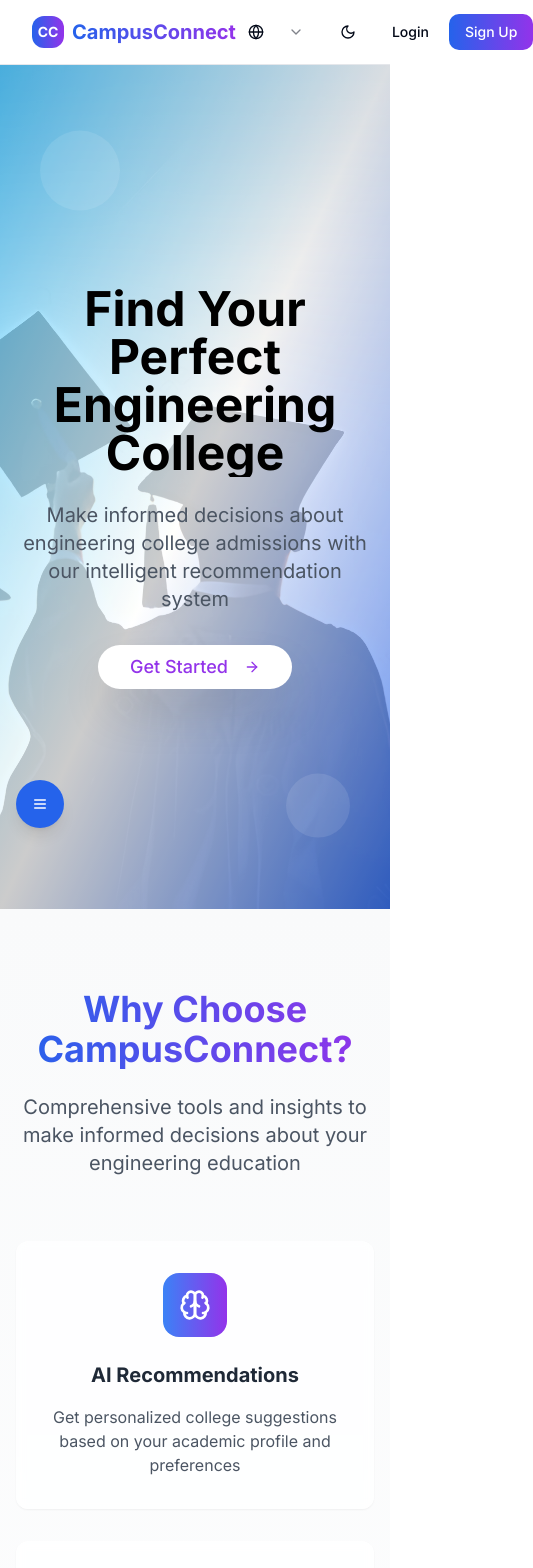
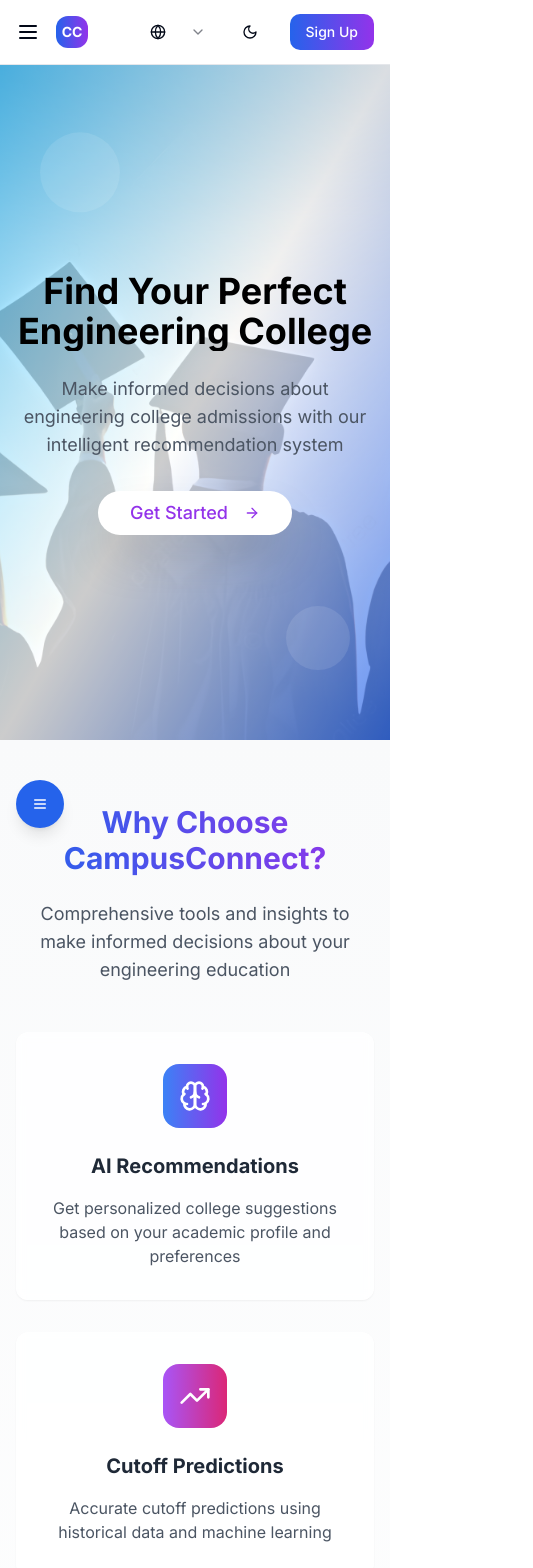
Before and after one commit to Mohanasundaram05/CampusConnect, a Next.js app: page / in a window 390 px wide. Shown: the top 1568 px of the page, 533 px wide, since content can reach past the window. Built offline with nearby package versions, Linux system fonts and the light colour scheme.

Commit message:
changed to mobile responsive

```diff
--- a/app/page.tsx
+++ b/app/page.tsx
@@ -105,7 +105,7 @@ export default function HomePage() {
   return (
     <div className="min-h-screen">
       {/* Hero Section */}
-      <section className="relative min-h-screen flex items-center justify-center overflow-hidden">
+      <section className="relative min-h-[80vh] md:min-h-screen flex items-center justify-center overflow-hidden">
         <div className="absolute inset-0 bg-gradient-to-br from-sky-400 via-white to-blue-600 opacity-90" />
 
         <div className="absolute inset-0 bg-[url('/bg.jpg?height=1080&width=1920')] bg-cover bg-center opacity-20" />
@@ -116,10 +116,10 @@ export default function HomePage() {
             animate={{ opacity: 1, y: 0 }}
             transition={{ duration: 0.8 }}
           >
-            <h1 className="text-5xl md:text-7xl font-bold mb-6 bg-gradient-to-r from-black to-black bg-clip-text text-transparent">
+            <h1 className="text-4xl sm:text-5xl md:text-7xl font-bold mb-6 bg-gradient-to-r from-black to-black bg-clip-text text-transparent">
               {t("hero.title")}
             </h1>
-            <p className="text-xl md:text-2xl mb-8 text-gray-600 max-w-3xl mx-auto">
+            <p className="text-lg sm:text-xl md:text-2xl mb-8 text-gray-600 max-w-3xl mx-auto">
               {t("hero.subtitle")}
             </p>
             <motion.div whileHover={{ scale: 1.05 }} whileTap={{ scale: 0.95 }}>
@@ -150,18 +150,18 @@ export default function HomePage() {
       </section>
 
       {/* Features Section */}
-      <section className="py-20 bg-gradient-to-b from-gray-50 to-white dark:from-gray-900 dark:to-gray-800">
-        <div className="max-w-7xl mx-auto px-4">
+      <section className="py-16 sm:py-20 bg-gradient-to-b from-gray-50 to-white dark:from-gray-900 dark:to-gray-800">
+        <div className="max-w-7xl mx-auto px-4 sm:px-6 lg:px-8">
           <motion.div
             initial={{ opacity: 0, y: 30 }}
             whileInView={{ opacity: 1, y: 0 }}
             viewport={{ once: true }}
-            className="text-center mb-16"
+            className="text-center mb-12 sm:mb-16"
           >
-            <h2 className="text-4xl md:text-5xl font-bold mb-6 bg-gradient-to-r from-blue-600 to-purple-600 bg-clip-text text-transparent">
+            <h2 className="text-3xl sm:text-4xl md:text-5xl font-bold mb-6 bg-gradient-to-r from-blue-600 to-purple-600 bg-clip-text text-transparent">
               {t("features.title")}
             </h2>
-            <p className="text-xl text-gray-600 dark:text-gray-300 max-w-3xl mx-auto">
+            <p className="text-lg sm:text-xl text-gray-600 dark:text-gray-300 max-w-3xl mx-auto">
               {t("features.subtitle")}
             </p>
           </motion.div>
@@ -199,14 +199,14 @@ export default function HomePage() {
       </section>
 
       {/* Stats Section */}
-      <section className="py-20 bg-gradient-to-r from-blue-600 to-purple-600">
-        <div className="max-w-7xl mx-auto px-4">
+      <section className="py-16 sm:py-20 bg-gradient-to-r from-blue-600 to-purple-600">
+        <div className="max-w-7xl mx-auto px-4 sm:px-6 lg:px-8">
           <motion.div
             variants={staggerContainer}
             initial="initial"
             whileInView="animate"
             viewport={{ once: true }}
-            className="grid md:grid-cols-4 gap-8"
+            className="grid grid-cols-2 md:grid-cols-4 gap-y-12 gap-x-8"
           >
             {stats.map((stat, index) => (
               <motion.div
@@ -237,16 +237,16 @@ export default function HomePage() {
       </section>
 
       {/* Why Choose Us Section */}
-      <section className="py-20 bg-white dark:bg-gray-900">
-        <div className="max-w-7xl mx-auto px-4">
-          <div className="grid lg:grid-cols-2 gap-16 items-center">
+      <section className="py-16 sm:py-20 bg-white dark:bg-gray-900">
+        <div className="max-w-7xl mx-auto px-4 sm:px-6 lg:px-8">
+          <div className="grid lg:grid-cols-2 gap-12 sm:gap-16 items-center">
             <motion.div
               initial={{ opacity: 0, x: -50 }}
               whileInView={{ opacity: 1, x: 0 }}
               viewport={{ once: true }}
               transition={{ duration: 0.8 }}
             >
-              <h2 className="text-4xl font-bold mb-6 bg-gradient-to-r from-blue-600 to-purple-600 bg-clip-text text-transparent">
+              <h2 className="text-3xl sm:text-4xl font-bold mb-6 bg-gradient-to-r from-blue-600 to-purple-600 bg-clip-text text-transparent">
                 {t("why_us.title")}
               </h2>
               <p className="text-xl text-gray-600 dark:text-gray-300 mb-8">
--- a/components/navbar.tsx
+++ b/components/navbar.tsx
@@ -29,14 +29,22 @@ export default function Navbar() {
       <nav className="sticky top-0 z-50 backdrop-blur-md bg-white/80 dark:bg-gray-900/80 border-b border-gray-200 dark:border-gray-700">
         <div className="max-w-7xl mx-auto px-4 sm:px-6 lg:px-8">
           <div className="flex items-center justify-between h-16">
-            {/* Left section: Logo and Hamburger Menu (Desktop only) */}
+            {/* Left section: Hamburger Menu (Mobile only) & Logo */}
             <div className="flex items-center">
+              {/* Hamburger Menu */}
+              <button
+                className="md:hidden mr-4"
+                onClick={() => setIsSidebarOpen(!isSidebarOpen)}
+              >
+                <Menu className="h-6 w-6" />
+              </button>
+
               {/* Logo */}
-              <Link href="/" className="flex items-center space-x-2 ml-4 lg:ml-0">
+              <Link href="/" className="flex items-center space-x-2">
                 <div className="w-8 h-8 bg-gradient-to-r from-blue-600 to-purple-600 rounded-lg flex items-center justify-center">
                   <span className="text-white font-bold text-sm">CC</span>
                 </div>
-                <span className="text-xl font-bold bg-gradient-to-r from-blue-600 to-purple-600 bg-clip-text text-transparent">
+                <span className="hidden sm:block text-xl font-bold bg-gradient-to-r from-blue-600 to-purple-600 bg-clip-text text-transparent">
                   CampusConnect
                 </span>
               </Link>
@@ -87,7 +95,7 @@ export default function Navbar() {
                   </div>
                 ) : (
                   <>
-                    <Button asChild variant="ghost" size="sm">
+                    <Button asChild variant="ghost" size="sm" className="hidden sm:flex">
                       <Link href="/auth/login">{t("nav.login")}</Link>
                     </Button>
                     <Button
@@ -106,7 +114,7 @@ export default function Navbar() {
       </nav>
 
       {/* Sidebar */}
-      <Sidebar isOpen={isSidebarOpen} onClose={() => setIsSidebarOpen(false)} />
+      <Sidebar isOpen={isSidebarOpen} onClose={() => setIsSidebarOpen(false)} navItems={navItems} />
     </>
   )
 }
--- a/components/sidebar.tsx
+++ b/components/sidebar.tsx
@@ -17,23 +17,18 @@ import {
   Info
 } from "lucide-react"
 
+interface NavItem {
+  href: string;
+  label: string;
+}
+
 interface SidebarProps {
   isOpen: boolean
   onClose: () => void
+  navItems: NavItem[]
 }
 
-const sidebarItems = [
-  { href: "/", label: "Home", icon: Home },
-  { href: "/profile", label: "Profile", icon: User },
-  { href: "/recommendations", label: "Recommendations", icon: Sparkles },
-  { href: "/cutoff-trends", label: "Cutoff Trends", icon: TrendingUp },
-  { href: "/courses", label: "Course Explorer", icon: Search },
-  { href: "/comparison", label: "Compare Colleges", icon: Link2 },
-  { href: "/chatbot", label: "AI Chatbot", icon: MessageCircle },
-  { href: "/about", label: "About Us", icon: Info },
-]
-
-export default function Sidebar({ isOpen, onClose }: SidebarProps) {
+export default function Sidebar({ isOpen, onClose, navItems }: SidebarProps) {
   const pathname = usePathname()
 
   // Handle escape key press
@@ -110,7 +105,7 @@ export default function Sidebar({ isOpen, onClose }: SidebarProps) {
 
             <nav className="flex flex-col h-[calc(100vh-4rem)]">
               <div className="flex-1 px-3 py-4 space-y-1 overflow-y-auto">
-                {sidebarItems.map((item) => {
+                {navItems.map((item) => {
                   const isActive = pathname === item.href
                   return (
                     <Link
@@ -129,29 +124,11 @@ export default function Sidebar({ isOpen, onClose }: SidebarProps) {
                             : "text-gray-700 dark:text-gray-300 hover:bg-gray-50 dark:hover:bg-gray-700/50"
                         }`}
                       >
-                        <item.icon className="mr-3 h-5 w-5" />
                         {item.label}
                       </motion.div>
                     </Link>
                   )
                 })}
-              </div>
-
-              <div className="p-4 border-t border-gray-200 dark:border-gray-700 space-y-3">
-                <hr className="my-4 border-gray-200 dark:border-gray-700" />
-                <Button
-                  asChild
-                  variant="outline"
-                  className="w-full justify-center"
-                >
-                  <Link href="/login">Login</Link>
-                </Button>
-                <Button
-                  asChild
-                  className="w-full justify-center bg-[#007BFF] hover:bg-[#0056b3]"
-                >
-                  <Link href="/signup">Get Started</Link>
-                </Button>
               </div>
             </nav>
           </motion.aside>
```
Also changed, not shown: components/footer.tsx (+18 -15 lines).
